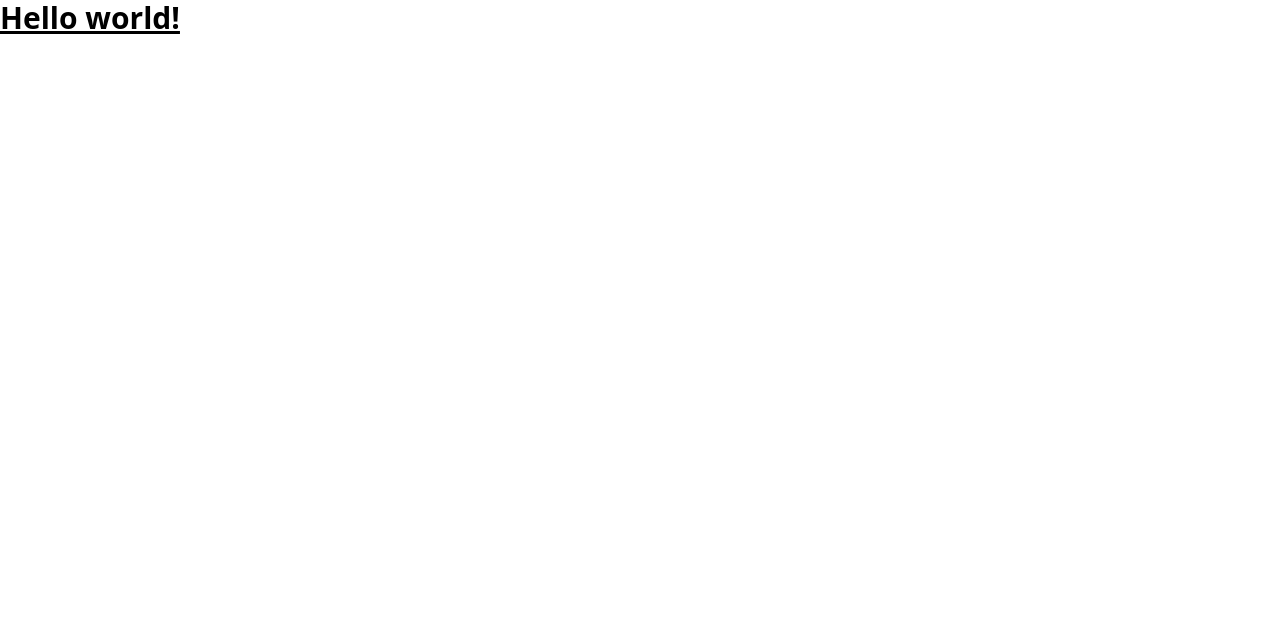
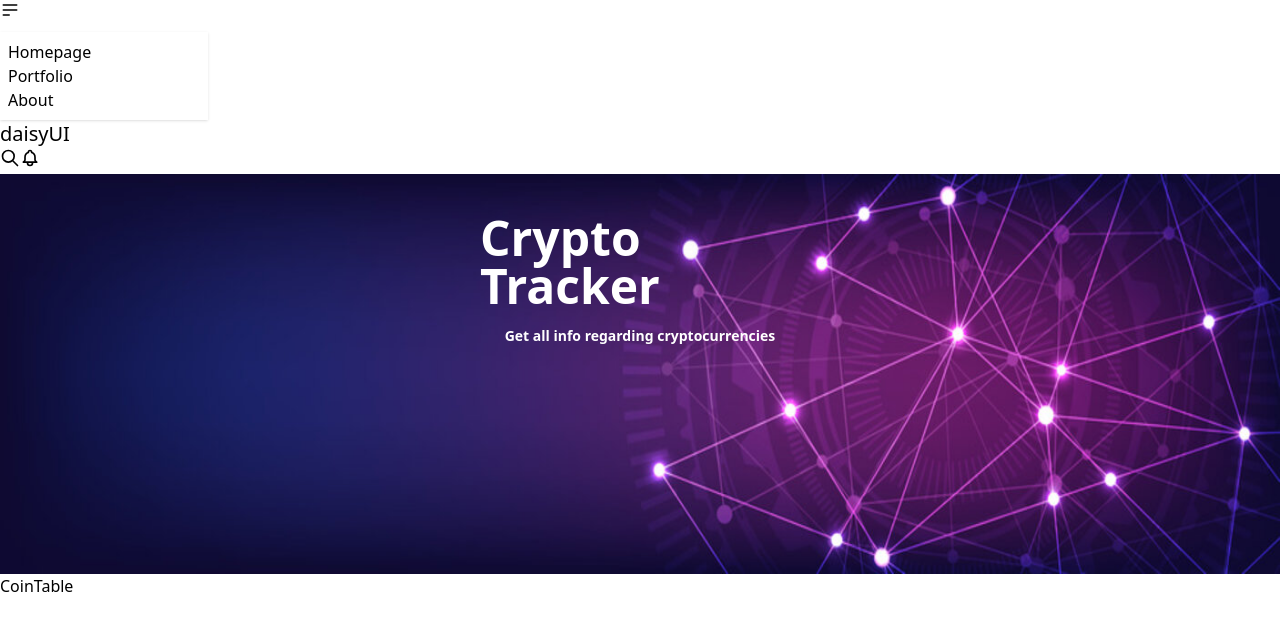
Before and after one commit to Harsh062000/coinGeckoCryptoTraker, a React (Vite) app: page / in a window 1280 px wide. Shown: the top 630 px of the page. Built offline with nearby package versions, Linux system fonts and the light colour scheme.

Commit message:
added banner image and navbar

```diff
--- a/package.json
+++ b/package.json
@@ -19,7 +19,7 @@
     "@types/react-dom": "^18.3.1",
     "@vitejs/plugin-react": "^4.3.4",
     "autoprefixer": "^10.4.20",
-    "daisyui": "^4.12.14",
+    "daisyui": "^5.0.12",
     "eslint": "^9.15.0",
     "eslint-plugin-react": "^7.37.2",
     "eslint-plugin-react-hooks": "^5.0.0",
--- a/src/App.css
+++ b/src/App.css
@@ -0,0 +1,2 @@
+@import "tailwindcss";
+@plugin "daisyui";
--- a/src/App.jsx
+++ b/src/App.jsx
@@ -1,10 +1,14 @@
+import Banner from "./components/Banner/Banner"
+import CoinTable from "./components/CoinTable/CoinTable"
+import NavBar from "./components/NavBar/NavBar"
+
 function App() {
 
   return (
     <>
-      <h1 className="text-3xl font-bold underline">
-        Hello world!
-      </h1>
+      <NavBar />
+      <Banner />
+      <CoinTable />
     </>
   )
 }
--- /dev/null
+++ b/src/components/Banner/Banner.jsx
@@ -0,0 +1,28 @@
+import BannerImage from '../../assets/banner1.jpeg';
+
+function Banner() {
+       return (
+              <div className='w-full h-[25rem] relative'>
+
+                     <img
+                            src={BannerImage}
+                            className='h-full w-full'
+                     />
+
+                     <div className='absolute top-10 left-0 right-0 mx-auto w-[20rem]'>
+                            <div className='flex flex-col gap-4'>
+                                   <div className='font-semibold text-5xl text-white'>
+                                          Crypto Tracker
+                                   </div>
+
+                                   <div className='font-semibold text-sm text-white text-center'>
+                                          Get all info regarding cryptocurrencies
+                                   </div>
+                            </div>
+                     </div>
+
+              </div>
+       )
+}
+
+export default Banner
--- /dev/null
+++ b/src/components/CoinTable/CoinTable.jsx
@@ -0,0 +1,7 @@
+function CoinTable() {
+       return (
+              <div>CoinTable</div>
+       )
+}
+
+export default CoinTable
--- /dev/null
+++ b/src/components/NavBar/NavBar.jsx
@@ -0,0 +1,37 @@
+
+function NavBar() {
+       return (
+              <div className="navbar bg-base-100 shadow-sm">
+                     <div className="navbar-start">
+                            <div className="dropdown">
+                                   <div tabIndex={0} role="button" className="btn btn-ghost btn-circle">
+                                          <svg xmlns="http://www.w3.org/2000/svg" className="h-5 w-5" fill="none" viewBox="0 0 24 24" stroke="currentColor"> <path strokeLinecap="round" strokeLinejoin="round" strokeWidth="2" d="M4 6h16M4 12h16M4 18h7" /> </svg>
+                                   </div>
+                                   <ul
+                                          tabIndex={0}
+                                          className="menu menu-sm dropdown-content bg-base-100 rounded-box z-1 mt-3 w-52 p-2 shadow">
+                                          <li><a>Homepage</a></li>
+                                          <li><a>Portfolio</a></li>
+                                          <li><a>About</a></li>
+                                   </ul>
+                            </div>
+                     </div>
+                     <div className="navbar-center">
+                            <a className="btn btn-ghost text-xl">daisyUI</a>
+                     </div>
+                     <div className="navbar-end">
+                            <button className="btn btn-ghost btn-circle">
+                                   <svg xmlns="http://www.w3.org/2000/svg" className="h-5 w-5" fill="none" viewBox="0 0 24 24" stroke="currentColor"> <path strokeLinecap="round" strokeLinejoin="round" strokeWidth="2" d="M21 21l-6-6m2-5a7 7 0 11-14 0 7 7 0 0114 0z" /> </svg>
+                            </button>
+                            <button className="btn btn-ghost btn-circle">
+                                   <div className="indicator">
+                                          <svg xmlns="http://www.w3.org/2000/svg" className="h-5 w-5" fill="none" viewBox="0 0 24 24" stroke="currentColor"> <path strokeLinecap="round" strokeLinejoin="round" strokeWidth="2" d="M15 17h5l-1.405-1.405A2.032 2.032 0 0118 14.158V11a6.002 6.002 0 00-4-5.659V5a2 2 0 10-4 0v.341C7.67 6.165 6 8.388 6 11v3.159c0 .538-.214 1.055-.595 1.436L4 17h5m6 0v1a3 3 0 11-6 0v-1m6 0H9" /> </svg>
+                                          <span className="badge badge-xs badge-primary indicator-item"></span>
+                                   </div>
+                            </button>
+                     </div>
+              </div>
+       )
+}
+
+export default NavBar
```
Also changed, not shown: src/assets/banner1.jpeg (added), 1 other file (tests, documents, lock files or other folders).
